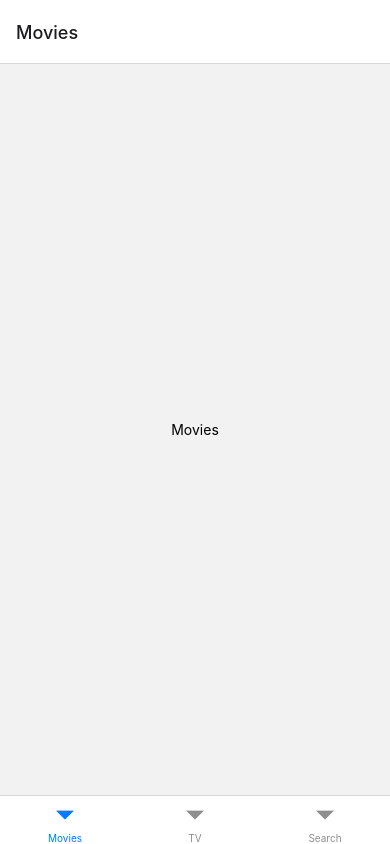
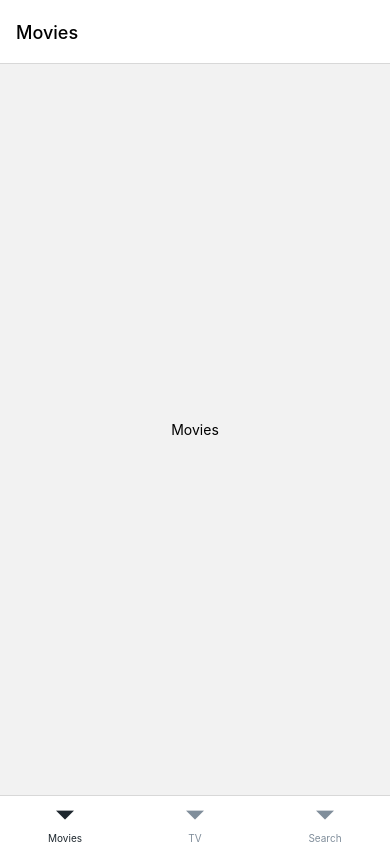
Before and after one commit to horrorkist/React-Native, a React Native app: screen / in a window 390 px wide. Built offline with nearby package versions, Linux system fonts and the light colour scheme.

Commit message:
dark mode

```diff
--- a/navigation/Tabs.js
+++ b/navigation/Tabs.js
@@ -8,10 +8,23 @@ import { useColorScheme } from "react-native";
 const Tab = createBottomTabNavigator();
 
 export default function Tabs() {
-  const colorScheme = useColorScheme();
-  console.log(colorScheme);
+  const isDark = useColorScheme() === "dark";
   return (
-    <Tab.Navigator>
+    <Tab.Navigator
+      screenOptions={{
+        tabBarStyle: {
+          backgroundColor: isDark ? "#1e272e" : "white",
+        },
+        tabBarActiveTintColor: isDark ? "#ffd32a" : "#1e272e",
+        tabBarInactiveTintColor: isDark ? "#808e9b" : "#808e9b",
+        headerStyle: {
+          backgroundColor: isDark ? "#1e272e" : "white",
+        },
+        headerTitleStyle: {
+          color: isDark ? "white" : "black",
+        },
+      }}
+    >
       <Tab.Screen name="Movies" component={Movies}></Tab.Screen>
       <Tab.Screen name="TV" component={TV}></Tab.Screen>
       <Tab.Screen name="Search" component={Search}></Tab.Screen>
```
